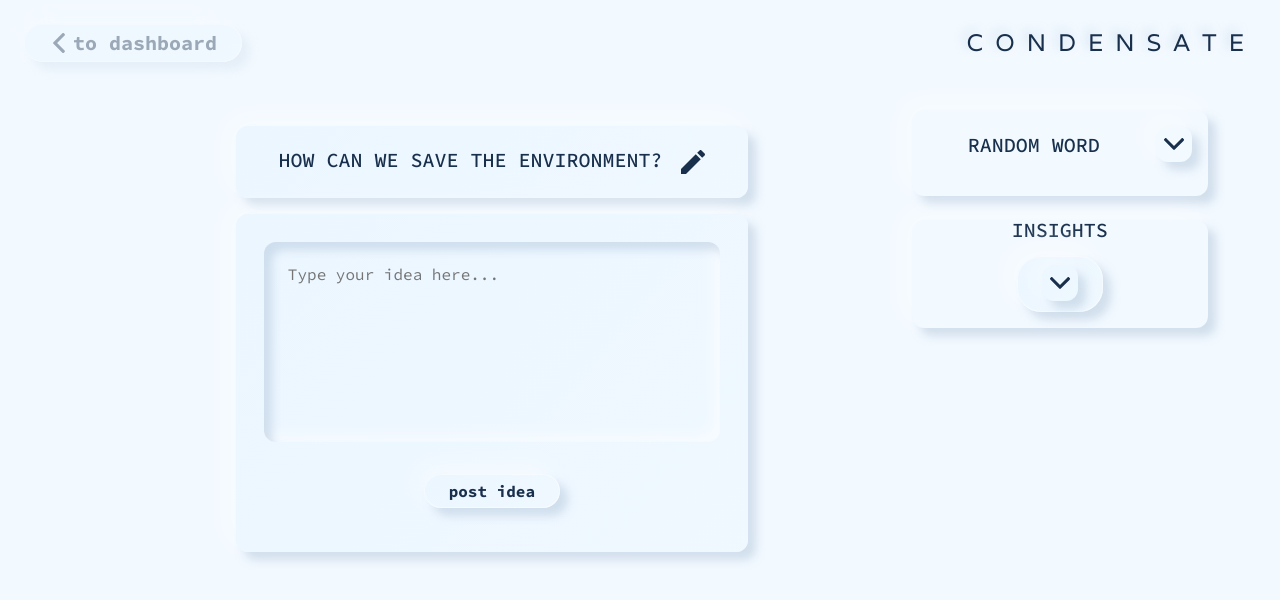
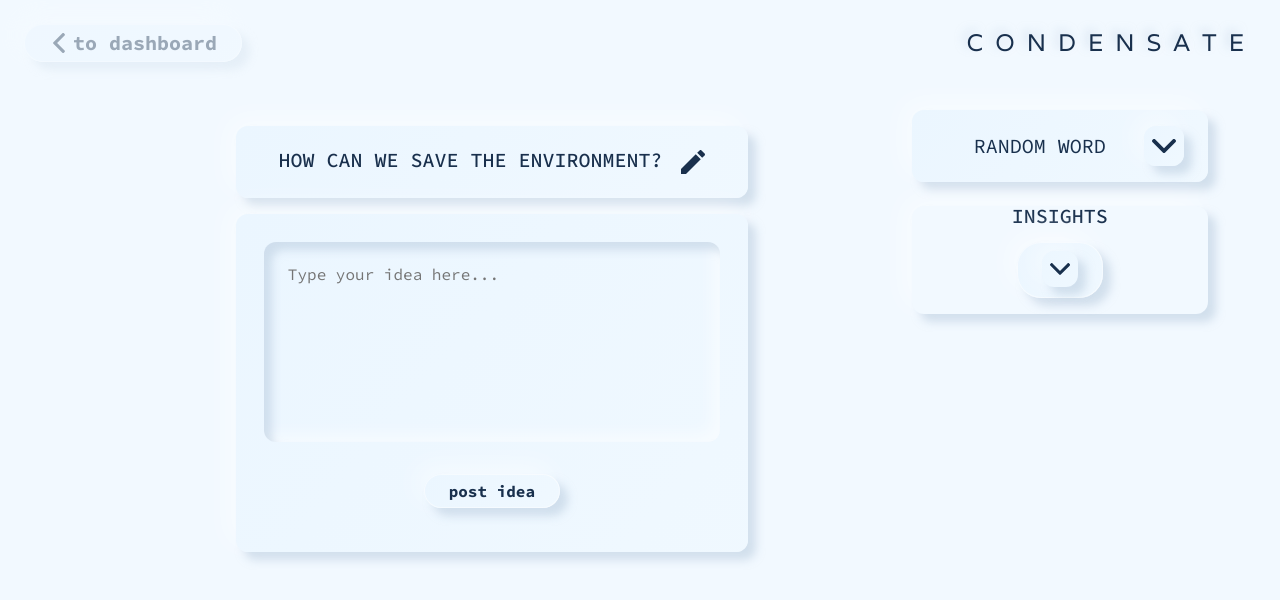
Before and after one commit to CondensateCrew/Condensate, a React (Create React App) app: page /round-three in a window 1280 px wide. Shown: the top 600 px of the page. Built offline with nearby package versions, Linux system fonts and the light colour scheme.

Commit message:
Update styles for random word block

```diff
--- a/src/Components/SecretSauce/SecretSauce.scss
+++ b/src/Components/SecretSauce/SecretSauce.scss
@@ -2,25 +2,34 @@
 @import '../../css/variables.scss';
 
 .secret-sauce-section {
-  border-radius: $one-line-border-radius;
-  box-shadow: $external-shadow;
-  padding: $small-space;
+  @extend %one-line-block;
+  padding: $one-line-padding-space;
 }
 
 .secret-sauce-header-div {
   display: flex;
   justify-content: space-evenly;
   align-items: center;
-  padding-bottom: $small-space;
   h3 {
+    font-weight: 400;
     width: 100%;
   }
-  img {
-    width: 2.25rem;
-    padding: .5rem;
+  button {
+    display: -webkit-flex;
+    display: -ms-flex;
+    display: flex;
+    align-items: center;
+    justify-content: center;
+    padding: $extra-small-space;
+    background: $primary-gradient;
     border-radius: $one-line-border-radius;
     box-shadow: $external-shadow;
-    margin-left: 1rem;
+  }
+  img {
+    width: $big-text;
+    &.up-btn {
+      transform: rotate(180deg);
+    }
   }
 }
 
@@ -28,14 +37,17 @@
   display: flex;
   justify-content: space-evenly;
   align-items: center;
+  margin: $small-space 0;
   h2 {
     width: 80%;
     box-shadow: $inner-shadow;
-    padding: $extra-small-space 0;
-    border-radius: $smallest-border-radius;
+    padding: $small-space;
+    border-radius: $one-line-border-radius;
   }
   img {
-    width: 1.5rem;
-    margin-left: 1rem;
+    width: $big-text;
+    margin-left: $small-space;
+    opacity: 0.4;
+    @extend %hover-transform;
   }
 }
```
